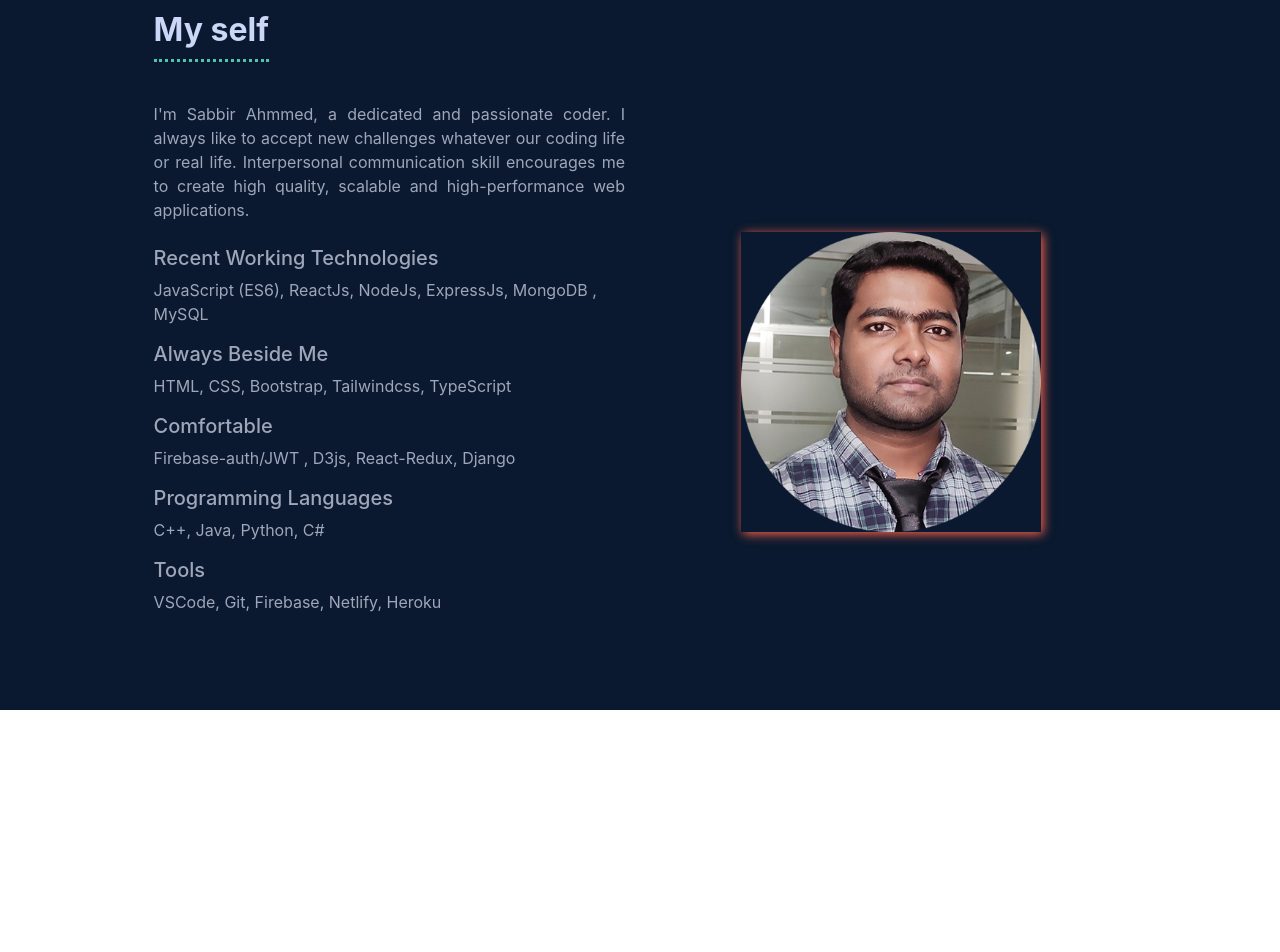
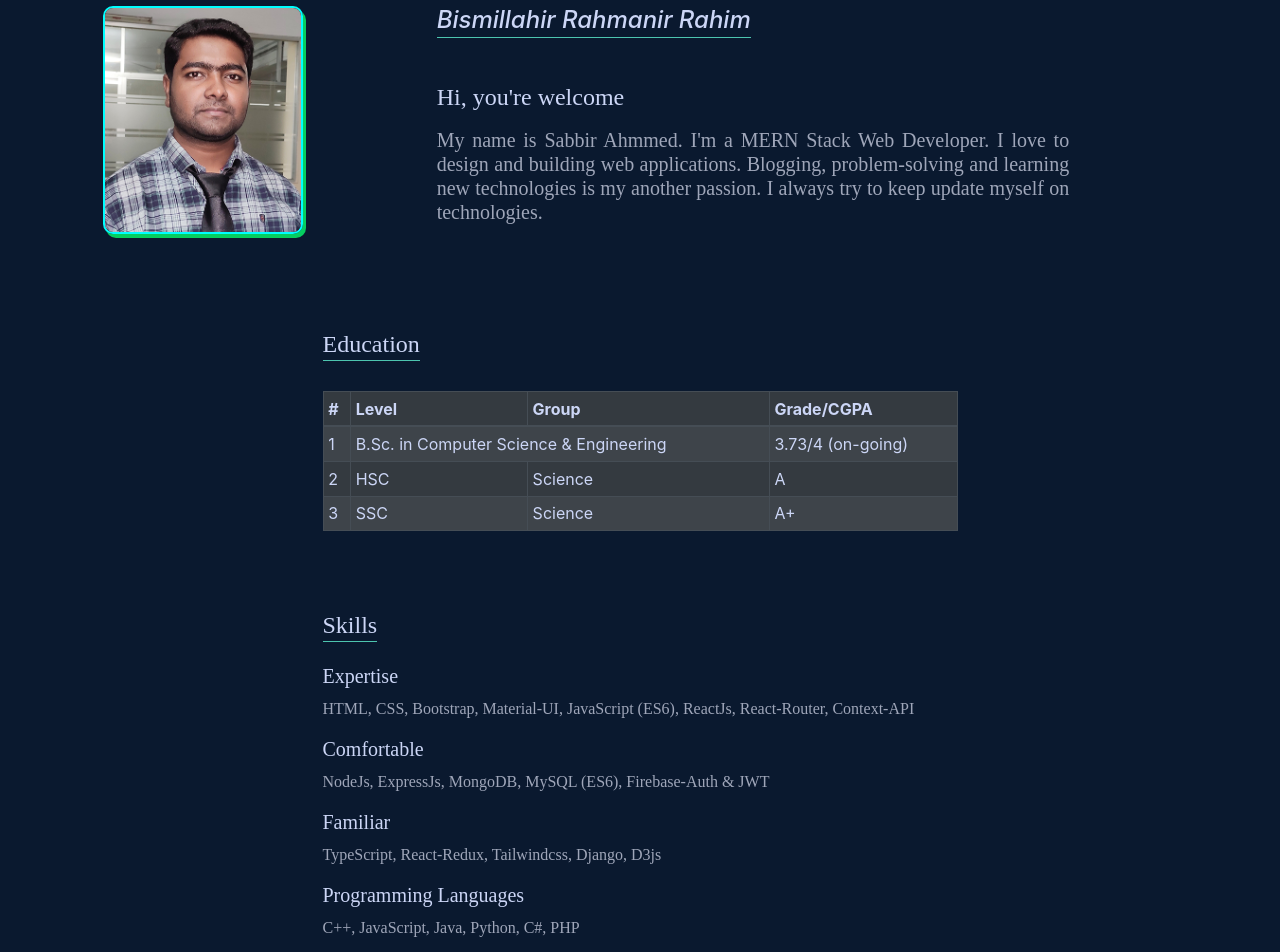
Before and after one commit to Sabbir185/Portfolio, a React (Create React App) app: page /about in a window 1280 px wide. Shown: the part 140-1092 px from the top of the page. Before the commit the page ends 850 px from the top, so only its background shows below. Built offline with nearby package versions, Linux system fonts and the light colour scheme.

Commit message:
about me and myself added also updated

```diff
--- a/src/Data/Blogs.json
+++ b/src/Data/Blogs.json
@@ -1,8 +1,8 @@
 [
 {"id":1, "blog":"JavaScript (ES6)", "description":"Lorem ipsum dolor sit amet consectetur adipisicing elit. Ratione doloribus maiores mollitia totam."},
-{"id":2, "blog":"JavaScript (ES6)", "description":"Lorem ipsum dolor sit amet consectetur adipisicing elit. Ratione doloribus maiores mollitia totam."},
-{"id":3, "blog":"JavaScript (ES6)", "description":"Lorem ipsum dolor sit amet consectetur adipisicing elit. Ratione doloribus maiores mollitia totam."},
-{"id":4, "blog":"JavaScript (ES6)", "description":"Lorem ipsum dolor sit amet consectetur adipisicing elit. Ratione doloribus maiores mollitia totam."},
-{"id":5, "blog":"JavaScript (ES6)", "description":"Lorem ipsum dolor sit amet consectetur adipisicing elit. Ratione doloribus maiores mollitia totam."},
-{"id":6, "blog":"JavaScript (ES6)", "description":"Lorem ipsum dolor sit amet consectetur adipisicing elit. Ratione doloribus maiores mollitia totam."}
+{"id":2, "blog":"CSS Flex and Grid", "description":"Lorem ipsum dolor sit amet consectetur adipisicing elit. Ratione doloribus maiores mollitia totam."},
+{"id":3, "blog":"OOP in JavaScript", "description":"Lorem ipsum dolor sit amet consectetur adipisicing elit. Ratione doloribus maiores mollitia totam."},
+{"id":4, "blog":"ReactJs Contex-API", "description":"Lorem ipsum dolor sit amet consectetur adipisicing elit. Ratione doloribus maiores mollitia totam."},
+{"id":5, "blog":"React-Router", "description":"Lorem ipsum dolor sit amet consectetur adipisicing elit. Ratione doloribus maiores mollitia totam."},
+{"id":6, "blog":"React-Redux", "description":"Lorem ipsum dolor sit amet consectetur adipisicing elit. Ratione doloribus maiores mollitia totam."}
 ]
--- a/src/components/AboutMe/AboutMe.css
+++ b/src/components/AboutMe/AboutMe.css
@@ -0,0 +1,45 @@
+.aboutMe-img img{
+    width: 200px;
+    border-radius: 10px;
+    border: 2px solid aqua;
+    box-shadow: 3px 4px rgb(6, 206, 96);
+}
+.aboutMe-img{
+    display: flex;
+    justify-content: center;
+    align-items: center;
+}
+.aboutMe-textColor{
+    color: #9fa6b9;
+}
+.aboutMe-headerColor{
+    color: #CCD6F6;
+}
+.aboutMe-mainTitle{
+    color: #CCD6F6;
+    border-bottom: 1px double #4DC5AF;
+    padding-bottom: 3px;
+}
+
+.skill-info > span{
+    color: #9fa6b9;
+    font-family: 'Itim', cursive;
+}
+
+@import url('https://fonts.googleapis.com/css2?family=Itim&display=swap');
+.aboutMe-textColor article, .aboutMe-headerColor{
+    font-family: 'Itim', cursive;
+}
+
+
+
+@media only screen and (max-width: 767px) {
+    .aboutInfo-container{
+        text-align: center;
+    }
+    .aboutInfo-container article{
+        margin: auto;
+        padding-bottom: 10%;
+    }
+
+}
--- a/src/components/AboutMe/AboutMe.js
+++ b/src/components/AboutMe/AboutMe.js
@@ -1,15 +1,90 @@
 import React from 'react';
 import HeaderNav from '../HeaderNav/HeaderNav';
-import MySelf from '../MySelf/MySelf';
+import sabbir from '../../images/5.jpg';
+import './AboutMe.css';
+import Qualifications from '../Qualifications/Qualifications';
 
 const AboutMe = () => {
     return (
-        <div style={{backgroundColor:'#0A192F'}}>
-            <HeaderNav/>
+        <section style={{ backgroundColor: '#0A192F' }}>
+            <HeaderNav />
             <div className="pt-5">
-                <MySelf/>
+                <div className="row">
+                    <div className="col-xs-12 col-sm-12 col-md-4 col-lg-4 col-xlg-4 aboutMe-img pb-5">
+                        <img src={sabbir} alt="" />
+                    </div>
+                    <div className="col aboutMe-textColor aboutInfo-container">
+                        <div>
+                            <h4> <em><span className="aboutMe-mainTitle">Bismillahir Rahmanir Rahim</span></em> </h4>
+                            <h4 className="aboutMe-headerColor mt-5">Hi, you're welcome</h4>
+                            <article className="w-75 text-justify mt-3">
+                                <h5>My name is Sabbir Ahmmed. I'm a MERN Stack Web Developer. I love to design and building web applications. Blogging, problem-solving and learning new technologies is my another passion. I always try to keep update myself on technologies.</h5>
+                            </article>
+                        </div>
+                    </div>
+                </div>
+
+                <Qualifications />
+
+                <div className="container mt-5 pt-3 pb-5">
+                    <div className="row">
+                        <div className="col"></div>
+                        <div className="col-xs-10 col-sm-8 col-md-7 col-lg-7 col-xlg-7 skill-info">
+                            <h4><span className="aboutMe-mainTitle aboutMe-headerColor">Skills</span></h4>
+
+                            <h5 className="aboutMe-headerColor mt-4">Expertise</h5>
+                            <span>HTML, </span>
+                            <span> CSS, </span>
+                            <span> Bootstrap, </span>
+                            <span> Material-UI, </span>
+                            <span> JavaScript (ES6), </span>
+                            <span> ReactJs, </span>
+                            <span> React-Router, </span>
+                            <span> Context-API </span>
+
+                            <h5 className="aboutMe-headerColor mt-3">Comfortable</h5>
+                            <span>NodeJs, </span>
+                            <span> ExpressJs, </span>
+                            <span> MongoDB, </span>
+                            <span> MySQL (ES6), </span>
+                            <span> Firebase-Auth & JWT</span>
+
+                            <h5 className="aboutMe-headerColor mt-3">Familiar</h5>
+                            <span>TypeScript, </span>
+                            <span> React-Redux, </span>
+                            <span> Tailwindcss, </span>
+                            <span> Django, </span>
+                            <span> D3js</span>
+
+                            <h5 className="aboutMe-headerColor mt-3">Programming Languages</h5>
+                            <span>C++, </span>
+                            <span> JavaScript, </span>
+                            <span> Java, </span>
+                            <span> Python, </span>
+                            <span> C#, </span>
+                            <span> PHP</span>
+
+                            <h5 className="aboutMe-headerColor mt-3">Tools</h5>
+                            <span>Git, </span>
+                            <span> VSCode, </span>
+                            <span> Firebase, </span>
+                            <span> Netlify, </span>
+                            <span> Heroku,</span>
+
+
+                            <div className="mt-5 pb-5">
+                                <h4><span className="aboutMe-mainTitle aboutMe-headerColor">Languages</span></h4>
+                                <h6 className="mt-4 aboutMe-textColor">Fluent : English, Bangla</h6>
+                                <h6 className="mt-3 aboutMe-textColor">Conversational : Hindi</h6>
+                            </div>
+
+                        </div>
+                        <div className="col"></div>
+                    </div>
+                </div>
+
             </div>
-        </div>
+        </section>
     );
 };
 
--- a/src/components/MySelf/MySelf.css
+++ b/src/components/MySelf/MySelf.css
@@ -11,7 +11,7 @@
     padding-bottom: 10px;
 }
 .myself-img{
-    width: 300px;
+    width: 280px;
     box-shadow: 2px 2px 10px tomato;
 }
 .myself-text{
--- a/src/components/MySelf/MySelf.js
+++ b/src/components/MySelf/MySelf.js
@@ -8,44 +8,35 @@ const MySelf = () => {
             <span className="my-self">My self</span>
             <div className="row mt-5  pb-5">
                 <div className="col myself-text pb-5">
-                    <p className="myself-text text-justify">I'm Sabbir Ahmmed, a dedicated and passionate coder. I always like to accept new challenges whatever our coding life or real life. Interpersonal communication skill encourages me to create high quality, scalable and high-performance web applications.</p>
+                    <div>
+                        <p className="myself-text text-justify">I'm Sabbir Ahmmed, a dedicated and passionate coder. I always like to accept new challenges whatever our coding life or real life. Interpersonal communication skill encourages me to create high quality, scalable and high-performance web applications.</p>
 
-                    <h5 className="mt-4">Recent Working Technologies</h5>
-                    <span>JavaScript (ES6), </span>
-                    <span>ReactJs, </span>
-                    <span>NodeJs, </span>
-                    <span>ExpressJs, </span>
-                    <span>MongoDB , </span>
-                    <span>MySQL </span>
+                        <h5 className="mt-4">Recent Working Technologies</h5>
 
-                    <h5 className="mt-3">Always Beside Me</h5>
-                    <span>HTML, </span>
-                    <span>CSS, </span>
-                    <span>Bootstrap, </span>
-                    <span>Tailwindcss, </span>
-                    <span>TypeScript </span>
+                        <div className="row mt-3">
+                            <div className="col">
+                                <ul>
+                                    <li><span>JavaScript (ES6) </span></li>
+                                    <li><span>ReactJs </span></li>
+                                    <li><span>NodeJs </span></li>
+                                    <li><span>ExpressJs </span></li>
+                                    <li><span>MongoDB </span></li>
+                                </ul>
+                            </div>
+                            <div className="col">
+                                <ul>
+                                    <li><span>Git </span></li>
+                                    <li><span>Firebase </span></li>
+                                    <li><span>Heroku </span></li>
+                                    <li><span>Netlify </span></li>
+                                    <li><span>SCSS</span></li>
+                                </ul>
+                            </div>
+                        </div>
 
-                    <h5 className="mt-3">Comfortable</h5>
-                    <span>Firebase-auth/JWT , </span>
-                    <span>D3js, </span>
-                    <span>React-Redux, </span>
-                    <span>Django </span>
-
-                    <h5 className="mt-3">Programming Languages</h5>
-                    <span>C++, </span>
-                    <span>Java, </span>
-                    <span>Python, </span>
-                    <span>C# </span>
-
-                    <h5 className="mt-3">Tools</h5>
-                    <span>VSCode, </span>
-                    <span>Git, </span>
-                    <span>Firebase, </span>
-                    <span>Netlify, </span>
-                    <span>Heroku </span>
-
+                    </div>
                 </div>
-                <div className="col-xs-12 col-sm-12 col-md-6 col-lg-6 col-xlg-6 d-flex align-items-center justify-content-center">
+                <div className="col-xs-12 col-sm-12 col-md-6 col-lg-6 col-xlg-6 d-flex  justify-content-center">
                     <div>
                         <img src={myself} alt="" className="myself-img img-fluid" />
                     </div>
--- /dev/null
+++ b/src/components/Qualifications/Qualifications.js
@@ -0,0 +1,48 @@
+import React from 'react';
+import { Table } from 'react-bootstrap';
+
+const Qualifications = () => {
+
+    return (
+        <div className="container">
+            <div className="row">
+                <div className="col"></div>
+                <div className="col-xs-10 col-sm-8 col-md-7 col-lg-7 col-xlg-7">
+                    <h4 className="pt-5 pb-4 aboutMe-headerColor"> <span className="aboutMe-mainTitle">Education</span> </h4>
+                    <Table striped bordered hover size="sm" variant="dark" style={{color:'#CCD6F6'}}>
+                        <thead>
+                            <tr>
+                                <th>#</th>
+                                <th>Level</th>
+                                <th>Group</th>
+                                <th>Grade/CGPA</th>
+                            </tr>
+                        </thead>
+                        <tbody>
+                            <tr>
+                                <td>1</td>
+                                <td colSpan="2">B.Sc. in Computer Science & Engineering</td>
+                                <td>3.73/4 (on-going)</td>
+                            </tr>
+                            <tr>
+                                <td>2</td>
+                                <td>HSC</td>
+                                <td>Science</td>
+                                <td>A</td>
+                            </tr>
+                            <tr>
+                                <td>3</td>
+                                <td>SSC</td>
+                                <td>Science</td>
+                                <td>A+</td>
+                            </tr>
+                        </tbody>
+                    </Table>
+                </div>
+                <div className="col"></div>
+            </div>
+        </div>
+    );
+};
+
+export default Qualifications;
```
Also changed, not shown: src/images/5.jpg (added).
